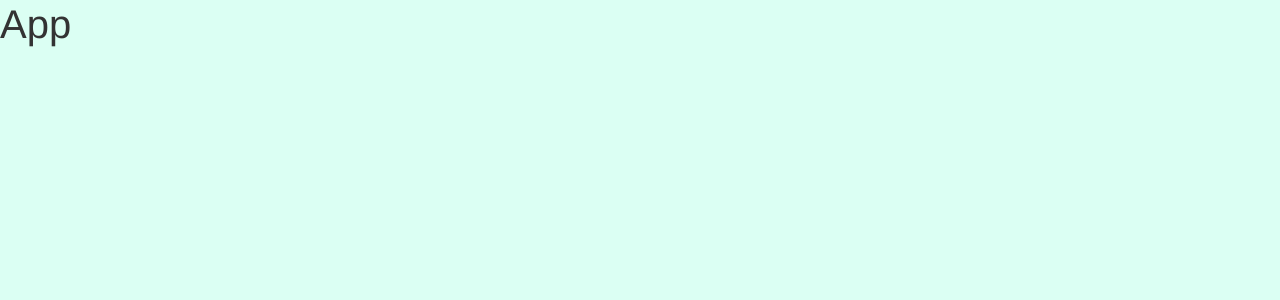
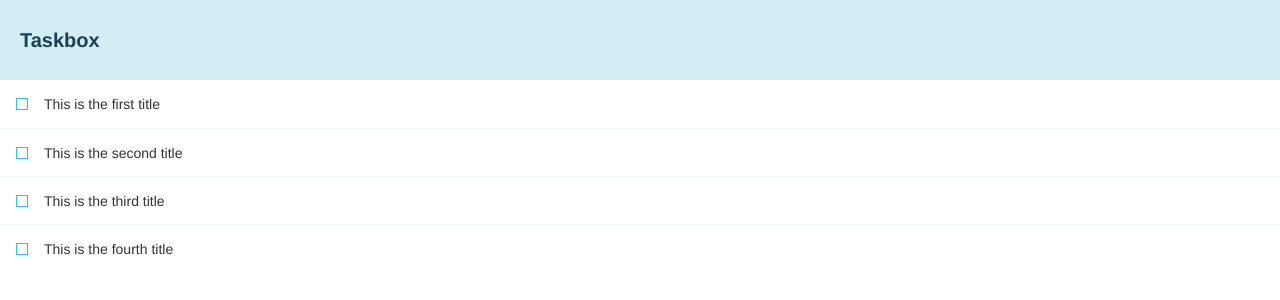
Before and after one commit to NaumanMunir9/taskbox-react-storybook-p11, a React (Create React App) app: page / in a window 1280 px wide. Shown: the top 300 px of the page. Built offline with nearby package versions, Linux system fonts and the light colour scheme; a web font is replaced by a local one.

Commit message:
App and update InboxScreen

```diff
--- a/src/App.js
+++ b/src/App.js
@@ -1,9 +1,17 @@
+// libraries
 import React from "react";
+import { Provider } from "react-redux";
+
+// components
+import InboxScreen from "./components/InboxScreen";
+
+// lib
+import store from "./lib/redux";
 
 export default function App() {
   return (
-    <div>
-      <h1>App</h1>
-    </div>
+    <Provider store={store}>
+      <InboxScreen />
+    </Provider>
   );
 }
--- a/src/components/InboxScreen.js
+++ b/src/components/InboxScreen.js
@@ -8,13 +8,15 @@ import TaskList from "./TaskList";
 
 export function PureInboxScreen({ error }) {
   if (error) {
-    <div className="page lists-show">
-      <div className="wrapper-message">
-        <span className="icon-face-sad" />
-        <div className="title-message">Oh no!</div>
-        <div className="subtitle-message">Something went wrong</div>
+    return (
+      <div className="page lists-show">
+        <div className="wrapper-message">
+          <span className="icon-face-sad" />
+          <div className="title-message">Oh no!</div>
+          <div className="subtitle-message">Something went wrong</div>
+        </div>
       </div>
-    </div>;
+    );
   }
 
   return (
```
